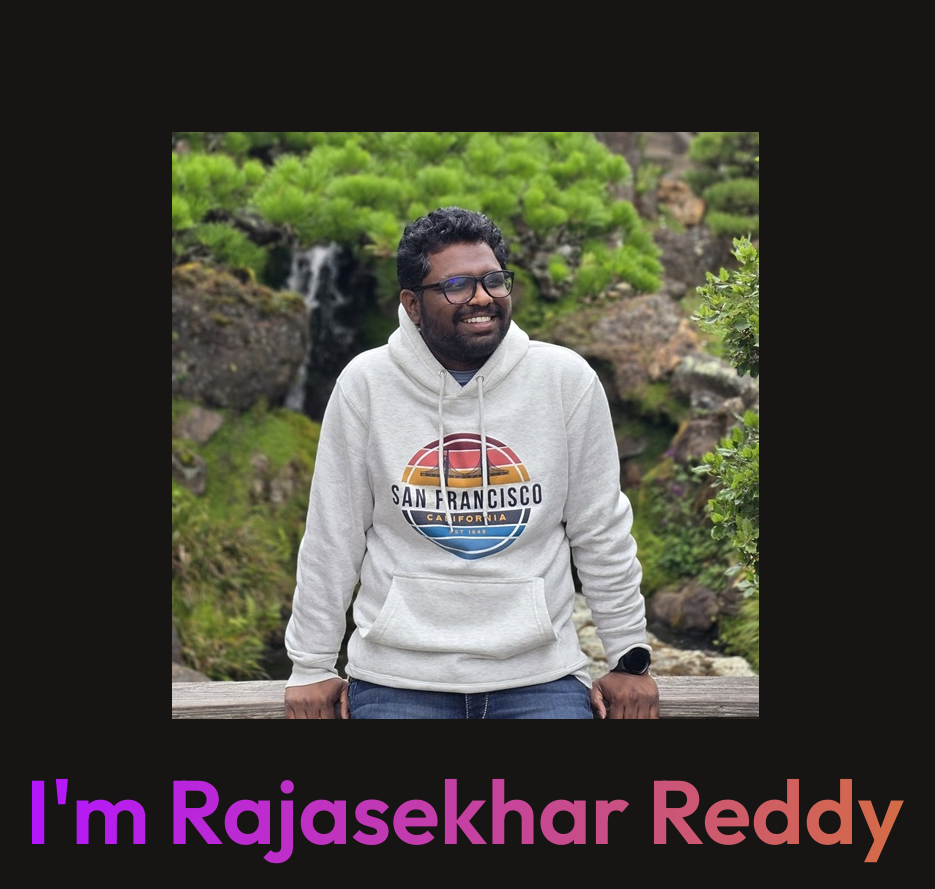
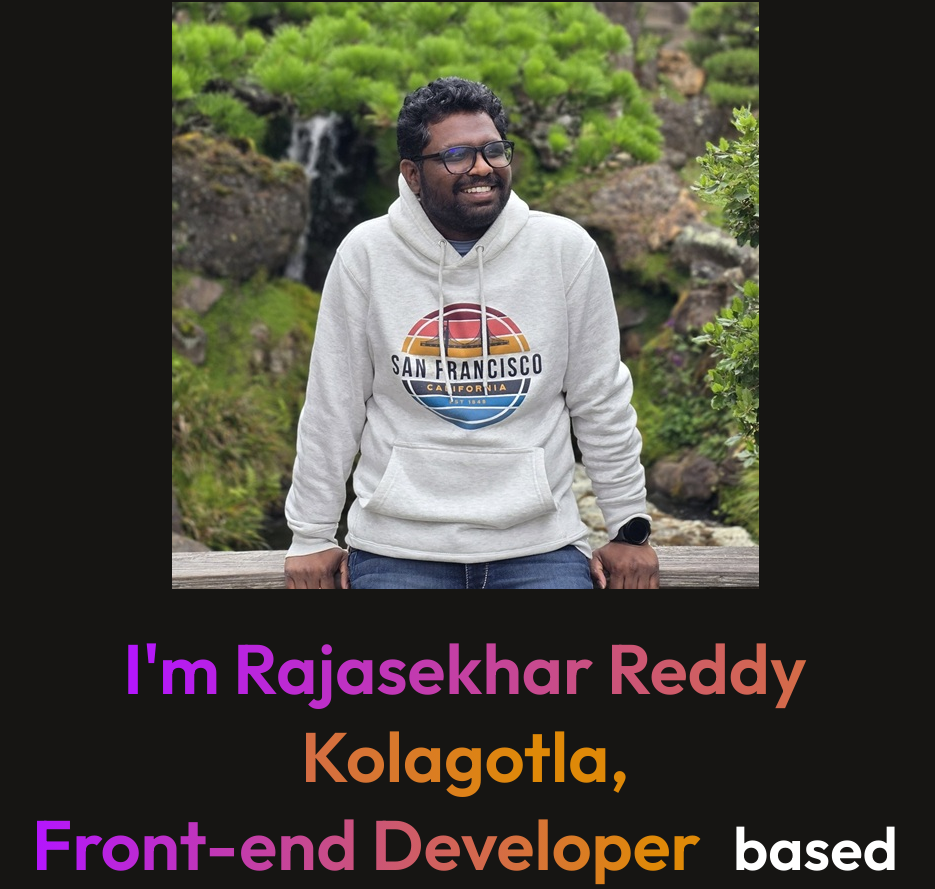
Before and after one commit to Rajasekhar1131997/Portfolio, a React (Vite) app: page / in a window 1280 px wide. Shown: the part 174-1063 px from the top of the page, without its empty margins (175-1110 px from the left). Built offline with nearby package versions, Linux system fonts and the light colour scheme.

Commit message:
modified the files to add typewriter affect

```diff
--- a/package.json
+++ b/package.json
@@ -12,7 +12,8 @@
   "dependencies": {
     "react": "^19.0.0",
     "react-anchor-link-smooth-scroll": "^1.0.12",
-    "react-dom": "^19.0.0"
+    "react-dom": "^19.0.0",
+    "react-typed": "^2.0.12"
   },
   "devDependencies": {
     "@eslint/js": "^9.21.0",
--- a/src/Components/Hero/Hero.css
+++ b/src/Components/Hero/Hero.css
@@ -1,32 +1,56 @@
-.hero{
+.hero {
     display: flex;
     align-items: center;
     flex-direction: column;
     gap: 35px;
 }
-.hero img{
-    margin-top: 150px;
+
+.hero img {
+    margin-top: 20px;
+    align-items: center;
 }
-.hero h1{
+
+.hero h1 {
     text-align: center;
     width: 70%;
-    font-size: 90px;
+    font-size: 60px;
     font-weight: 600;
 }
-.hero h1 span{
+
+.hero h1 span {
+    font-size: 70px;
     background: linear-gradient(270deg, #DF8908 10%, #B415FF 100%);
     background-clip: text;
     -webkit-background-clip: text;
     -webkit-text-fill-color: transparent;
 }
-.hero p{
+
+.typewriter-text::after {
+    content: '|';
+    animation: blink 0.7s infinite;
+}
+
+@keyframes blink {
+
+    0%,
+    100% {
+        opacity: 1;
+    }
+
+    50% {
+        opacity: 0;
+    }
+}
+
+.hero p {
     text-align: center;
     width: 50%;
     font-size: 25px;
-    line-height: 40px ;
+    line-height: 40px;
     font-weight: 300;
 }
-.hero-action{
+
+.hero-action {
     display: flex;
     align-items: center;
     gap: 25px;
@@ -34,55 +58,65 @@
     font-weight: 500;
     margin-bottom: 50px;
 }
-.hero-connect{
+
+.hero-connect {
     padding: 20px 40px;
     border-radius: 50px;
     background: linear-gradient(267deg, #DA7c25 0.36%, #b923e1);
-    cursor:pointer;
+    cursor: pointer;
     transition: 0.5s;
 }
-.hero-resume{
+
+.hero-resume {
     padding: 20px 40px;
     border-radius: 50px;
     border: 2px solid #ffffff;
-    cursor:pointer;
+    cursor: pointer;
     transition: 0.5s;
 }
-.hero-connect:hover{
+
+.hero-connect:hover {
     border: 2px solid #FFFFFF;
     transform: scale(1.05);
 }
-.hero-resume:hover{
+
+.hero-resume:hover {
     border-color: #b923e1;
     transform: scale(1.05);
 }
-@media(max-width: 768px){
-    .hero h1{
+
+@media(max-width: 768px) {
+    .hero h1 {
         margin-top: 50px;
         width: 90%;
         font-size: 50px;
     }
-    .hero p{
+
+    .hero p {
         font-size: 18px;
         width: 60%;
         line-height: 32px;
         margin: 10px 0px;
     }
-    .hero img{
+
+    .hero img {
         margin-top: 120px;
         width: 260px;
     }
-    .hero-action{
+
+    .hero-action {
         gap: 16px;
         font-size: 18px;
         font-weight: 500;
         margin-bottom: 50px;
     }
-    .hero-connect{
+
+    .hero-connect {
         padding: 20px 30px;
         border-radius: 40px;
     }
-    .hero-resume{
+
+    .hero-resume {
         padding: 20px 50px;
         border-radius: 40px;
     }
--- a/src/Components/Hero/Hero.jsx
+++ b/src/Components/Hero/Hero.jsx
@@ -1,20 +1,71 @@
-import React from 'react'
-import './Hero.css'
-import profile_img from '../../assets/profile_img.jpg'
-import AnchorLink from 'react-anchor-link-smooth-scroll'
+import React, { useEffect, useState } from 'react';
+import './Hero.css';
+import profile_img from '../../assets/profile_img.jpg';
+import AnchorLink from 'react-anchor-link-smooth-scroll';
 
 const Hero = () => {
+  const titles = [
+    "Software Engineer",
+    "Front-end Developer",
+    "Back-end Developer",
+    "Full Stack Developer",
+    "Data Analyst",
+  ];
+
+  const [text, setText] = useState('');
+  const [titleIndex, setTitleIndex] = useState(0);
+  const [charIndex, setCharIndex] = useState(0);
+  const [isDeleting, setIsDeleting] = useState(false);
+
+  useEffect(() => {
+    const currentTitle = titles[titleIndex];
+    const typingSpeed = isDeleting ? 50 : 100;
+
+    const timeout = setTimeout(() => {
+      setText(
+        isDeleting
+          ? currentTitle.substring(0, charIndex - 1)
+          : currentTitle.substring(0, charIndex + 1)
+      );
+      setCharIndex(isDeleting ? charIndex - 1 : charIndex + 1);
+
+      if (!isDeleting && charIndex === currentTitle.length) {
+        setTimeout(() => setIsDeleting(true), 1000);
+      } else if (isDeleting && charIndex === 0) {
+        setIsDeleting(false);
+        setTitleIndex((titleIndex + 1) % titles.length);
+      }
+    }, typingSpeed);
+
+    return () => clearTimeout(timeout);
+  }, [charIndex, isDeleting, titleIndex]);
+
   return (
-    <div id = 'home' className='hero'>
-      <img src={profile_img} alt="" />
-      <h1><span>I'm Rajasekhar Reddy Kolagotla,</span> Full Stack developer based in USA.</h1>
-      <p>I am a frontend developer from California, USA with 4 years of experience</p>
+    <div id='home' className='hero'>
+      <img src={profile_img} alt="Profile" />
+      <h1>
+        <span>I'm Rajasekhar Reddy Kolagotla,</span><br />
+        <span className='typewriter-text'>{text}</span> based in USA.
+      </h1>
+      <p>I am a full Stack Software developer from California, USA with 4+ years of experience.</p>
       <div className="hero-action">
-        <div className="hero-connect"><AnchorLink className='anchor-link' offset={50} href='#contact'>Connect With Me</AnchorLink></div>
-        <div className="hero-resume" onClick={()=> window.open("https://rajasekharcertifications.s3.us-east-2.amazonaws.com/Rajasekhar_Reddy_FS_Resume.pdf","_blank")}>My Resume</div>
+        <div className="hero-connect">
+          <AnchorLink className='anchor-link' offset={50} href='#contact'>Connect With Me</AnchorLink>
+        </div>
+        <div
+          className="hero-resume"
+          onClick={() => {
+            const link = document.createElement('a');
+            link.href = "https://raw.githubusercontent.com/Rajasekhar1131997/Portfolio/main/Rajasekhar_Reddy_FS_Resume.pdf";
+            link.download = "Rajasekhar_Reddy_FS_Resume.pdf";
+            link.click();
+          }}
+        >
+          My Resume
+        </div>
       </div>
     </div>
-  )
-}
+  );
+};
 
-export default Hero
+export default Hero;
```
Also changed, not shown: .gitpod.yml (added), 1 other file (tests, documents, lock files or other folders).
